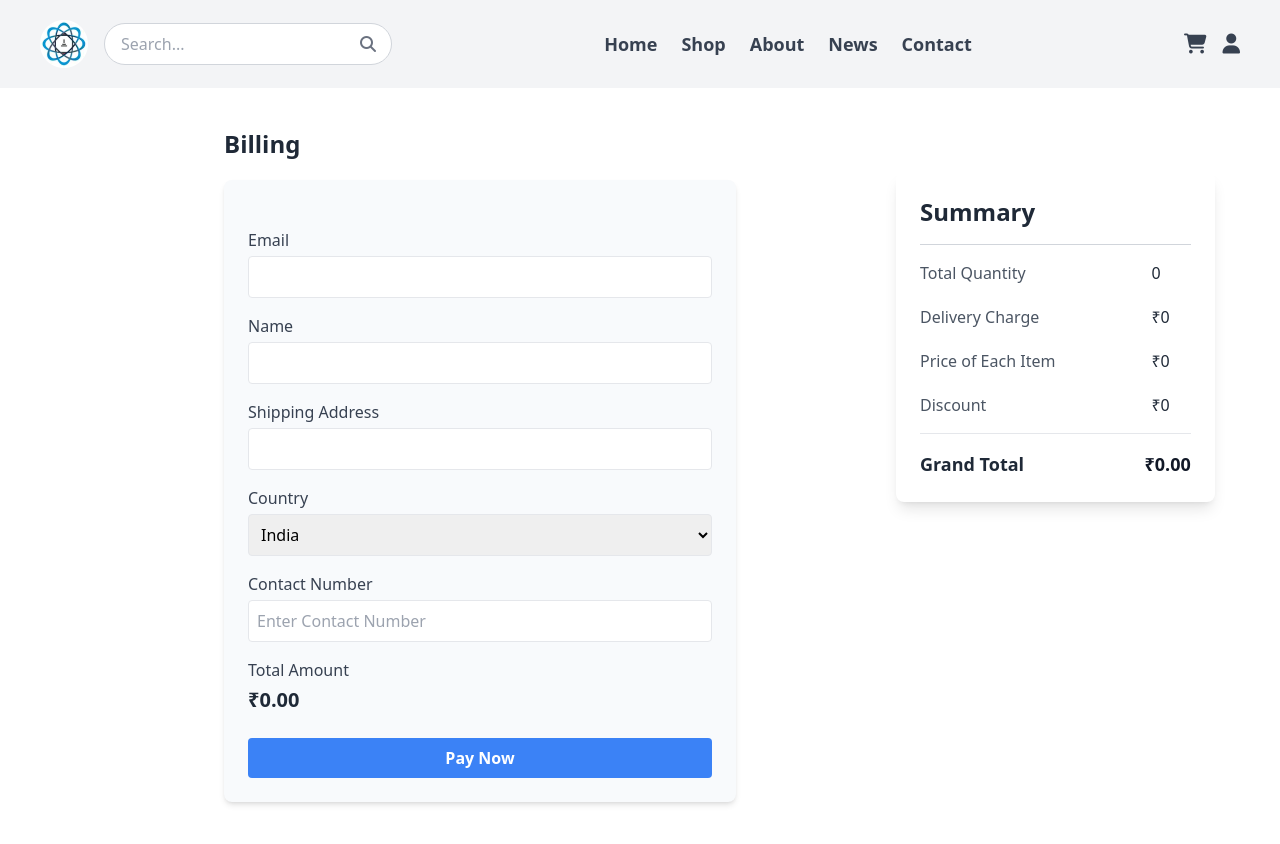
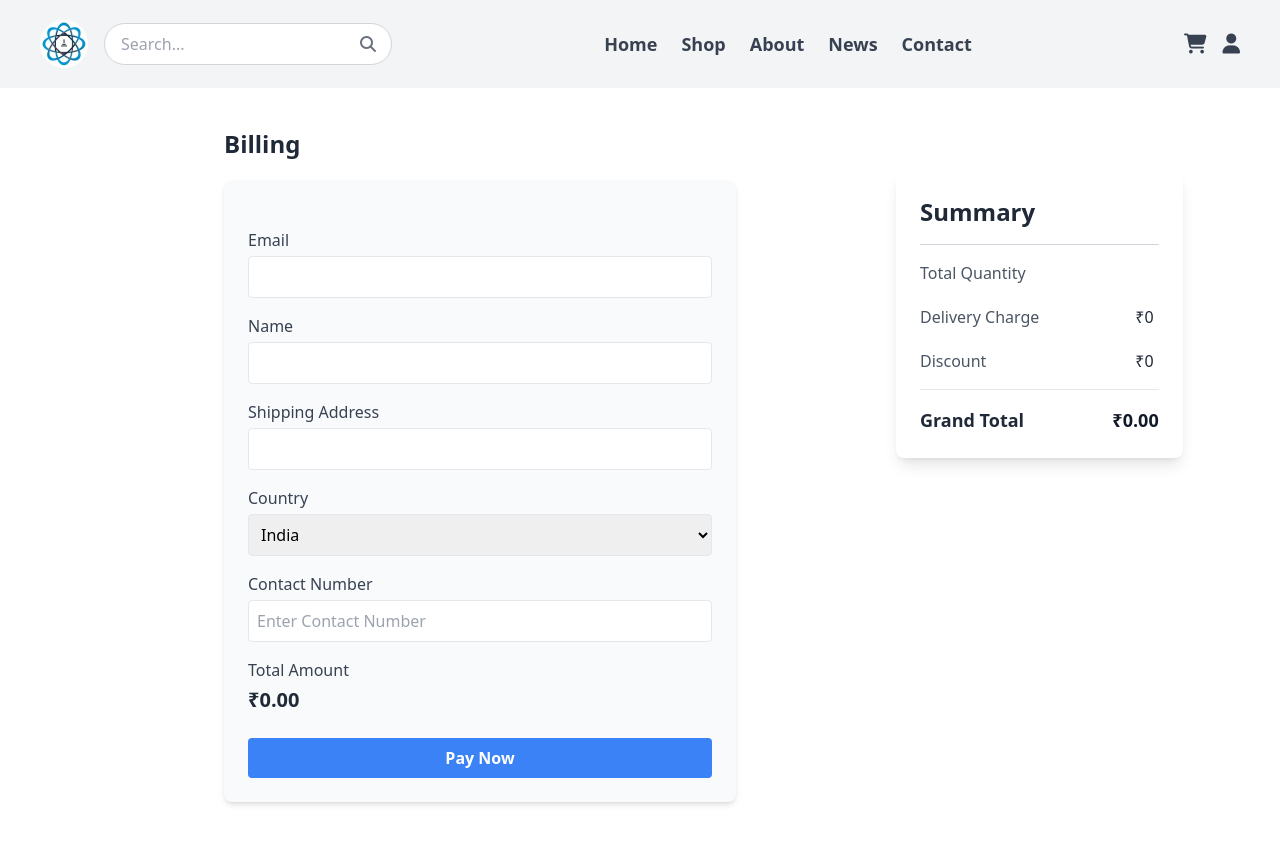
Before and after one commit to PragaL15/Hanuven_paymetGateway, a React (Vite) app: page /checkout in a window 1280 px wide. Shown: the top 844 px of the page. Built offline with nearby package versions, Linux system fonts and the light colour scheme.

Commit message:
updated functionality

```diff
--- a/src/Components/summary.jsx
+++ b/src/Components/summary.jsx
@@ -1,7 +1,7 @@
 import React from "react";
 import { useNavigate } from "react-router-dom";
 
-const Summary = ({ calculateTotal }) => {
+const Summary = ({ calculateTotal,totalQuantity }) => {  //use only the small case while using state from other component
   const navigate = useNavigate();
 
   return (
@@ -12,12 +12,9 @@ const Summary = ({ calculateTotal }) => {
 
       <div className="grid grid-cols-2 gap-y-5 border-b pb-4">
         <span className="text-gray-600">Total Quantity</span>
-        <span className="text-gray-800 font-medium ml-24">0</span>
+        <span className="text-gray-800 font-medium ml-24">{totalQuantity}</span>
 
         <span className="text-gray-600">Delivery Charge</span>
-        <span className="text-gray-800 font-medium ml-24">₹0</span>
-
-        <span className="text-gray-600">Price of Each Item</span>
         <span className="text-gray-800 font-medium ml-24">₹0</span>
 
         <span className="text-gray-600">Discount</span>
```
